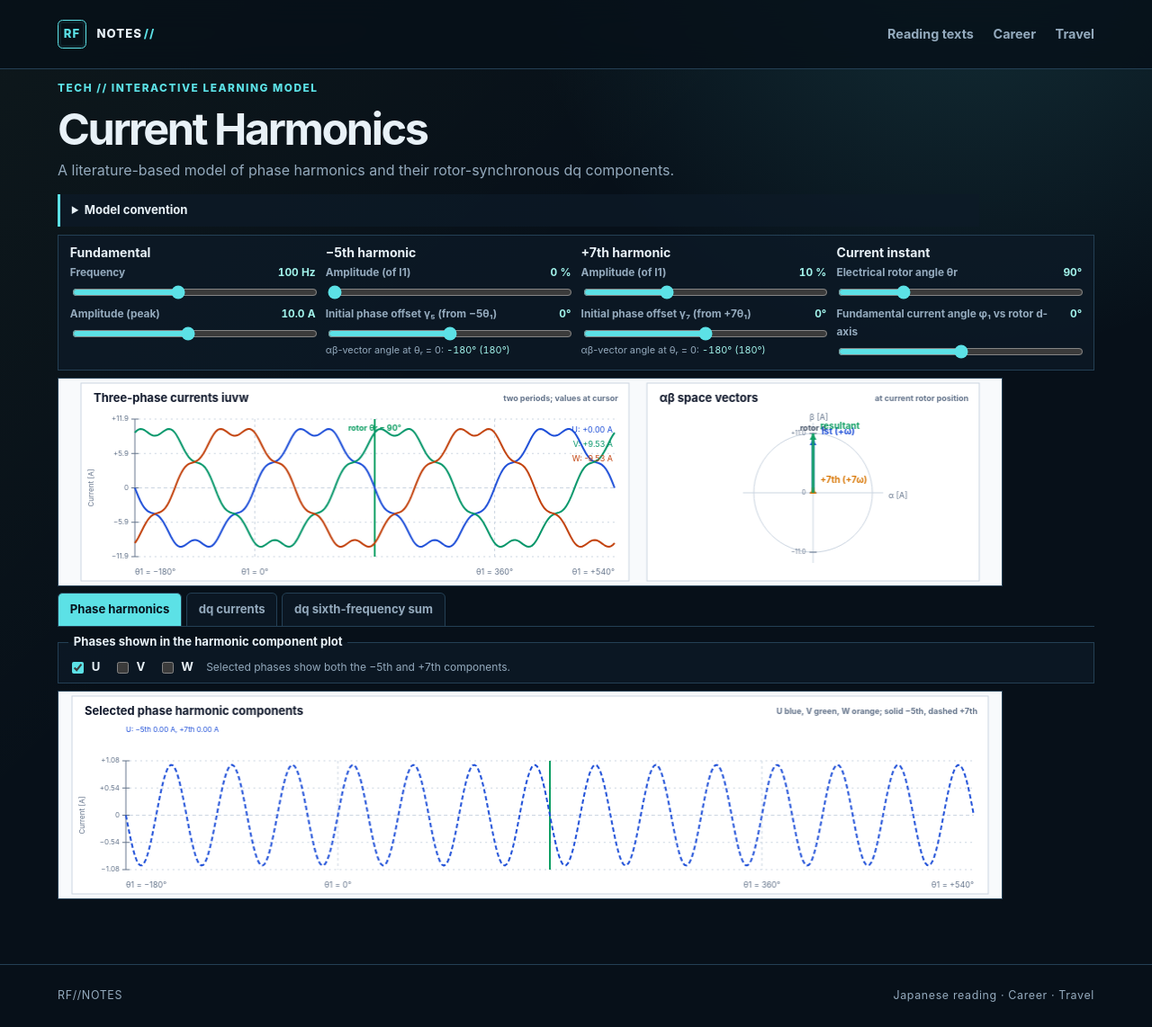
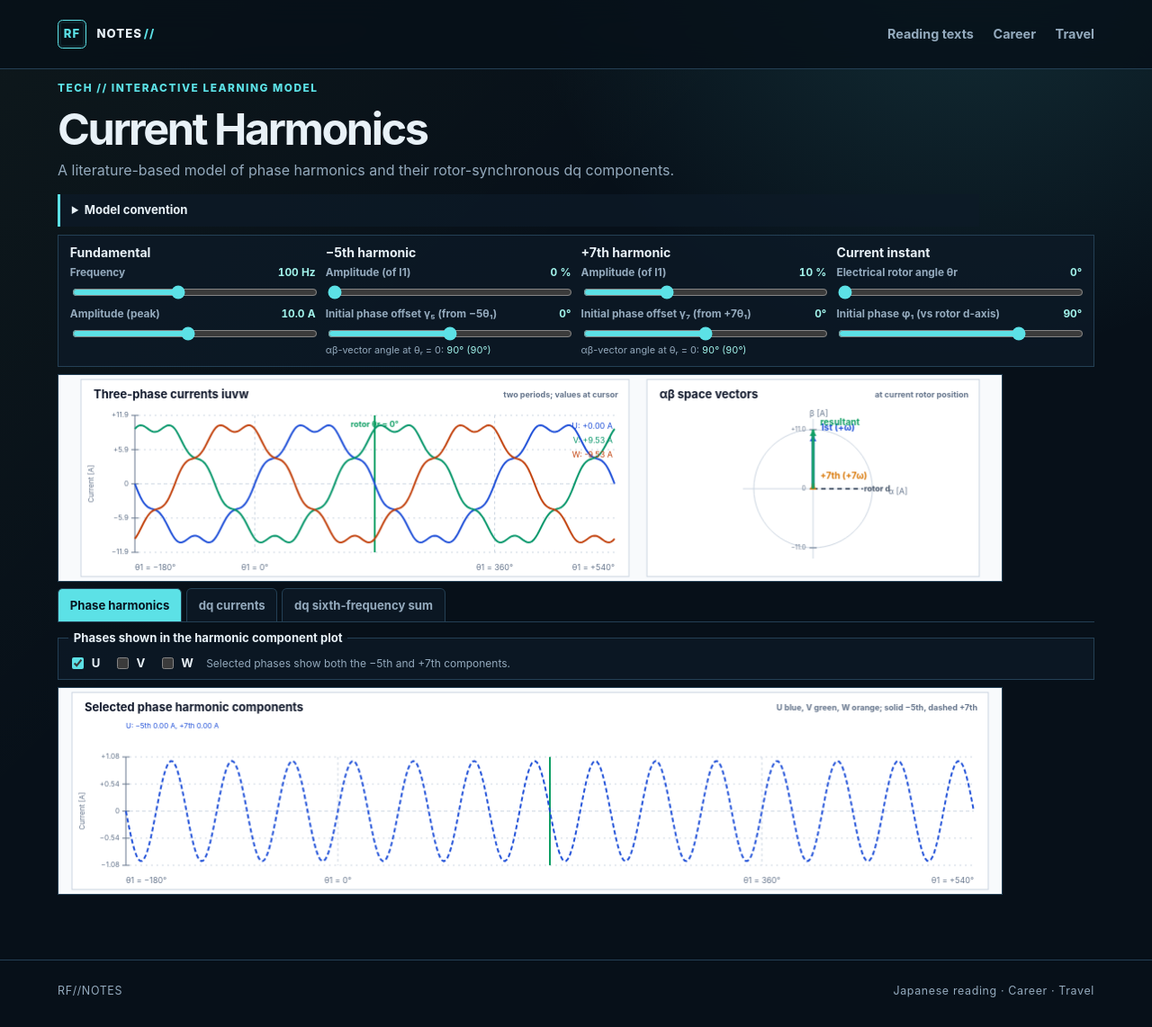
Before and after one commit to RobFil/robfil.github.io, a Jekyll site: the page built from tech/acoustics/index.html, in a window 1280 px wide. Shown: the whole page at 90% size. Built offline with Jekyll 4.4.1, drawn with Linux system fonts in a browser that asks for light colours.

Commit message:
Set harmonic lab defaults and prevent angle wraps

```diff
--- a/tech/acoustics/acoustics-lab.css
+++ b/tech/acoustics/acoustics-lab.css
@@ -13,7 +13,7 @@
 #acoustics-lab .phase-reference { margin: -.25rem 0 0; color: var(--muted); font-size: .68rem; line-height: 1.3; }
 #acoustics-lab .phase-reference output { color: var(--accent-soft); }
 #acoustics-lab label { display: grid; grid-template-columns: minmax(0, 1fr) auto; align-items: baseline; gap: .1rem .4rem; color: var(--muted); font-size: .74rem; font-weight: 700; }
-#acoustics-lab output { color: var(--accent-soft); font-variant-numeric: tabular-nums; }
+#acoustics-lab output { color: var(--accent-soft); font-variant-numeric: tabular-nums; white-space: nowrap; }
 #acoustics-lab input[type="range"] { grid-column: 1 / -1; width: 100%; accent-color: var(--accent); }
 #acoustics-lab .view-tabs { display: flex; flex-wrap: wrap; gap: .3rem; margin-top: .45rem; border-bottom: 1px solid var(--line); }
 #acoustics-lab .view-tabs button { padding: .45rem .8rem; border: 1px solid var(--line); border-bottom: 0; border-radius: .35rem .35rem 0 0; background: rgba(13, 26, 39, .75); color: var(--muted); font: inherit; font-size: .82rem; font-weight: 700; cursor: pointer; }
--- a/tech/acoustics/index.html
+++ b/tech/acoustics/index.html
@@ -29,18 +29,18 @@ title: Current Harmonics Lab
       <h2 id="fifth-controls">−5th harmonic</h2>
       <label>Amplitude (of I1) <output id="fifth-value">0 %</output><input id="fifth" type="range" min="0" max="30" value="0" step="1"></label>
       <label>Initial phase offset γ₅ (from −5θ₁) <output id="fifth-phase-value">0°</output><input id="fifth-phase" type="range" min="-180" max="180" value="0" step="1"></label>
-      <p class="phase-reference">αβ-vector angle at θᵣ = 0: <output id="fifth-vector-angle">−180° (180°)</output></p>
+      <p class="phase-reference">αβ-vector angle at θᵣ = 0: <output id="fifth-vector-angle">90° (90°)</output></p>
     </section>
     <section class="control-group" aria-labelledby="seventh-controls">
       <h2 id="seventh-controls">+7th harmonic</h2>
       <label>Amplitude (of I1) <output id="seventh-value">10 %</output><input id="seventh" type="range" min="0" max="30" value="10" step="1"></label>
       <label>Initial phase offset γ₇ (from +7θ₁) <output id="seventh-phase-value">0°</output><input id="seventh-phase" type="range" min="-180" max="180" value="0" step="1"></label>
-      <p class="phase-reference">αβ-vector angle at θᵣ = 0: <output id="seventh-vector-angle">−180° (180°)</output></p>
+      <p class="phase-reference">αβ-vector angle at θᵣ = 0: <output id="seventh-vector-angle">90° (90°)</output></p>
     </section>
     <section class="control-group" aria-labelledby="cursor-controls">
       <h2 id="cursor-controls">Current instant</h2>
-      <label>Electrical rotor angle θr <output id="cursor-angle-value">90°</output><input id="cursor-angle" type="range" min="0" max="360" value="90" step="1"></label>
-      <label>Fundamental current angle φ₁ vs rotor d-axis <output id="fundamental-phase-value">0°</output><input id="fundamental-phase" type="range" min="-180" max="180" value="0" step="1"></label>
+      <label>Electrical rotor angle θr <output id="cursor-angle-value">0°</output><input id="cursor-angle" type="range" min="0" max="360" value="0" step="1"></label>
+      <label>Initial phase φ₁ (vs rotor d-axis) <output id="fundamental-phase-value">90°</output><input id="fundamental-phase" type="range" min="-180" max="180" value="90" step="1"></label>
     </section>
   </div>
 
```
